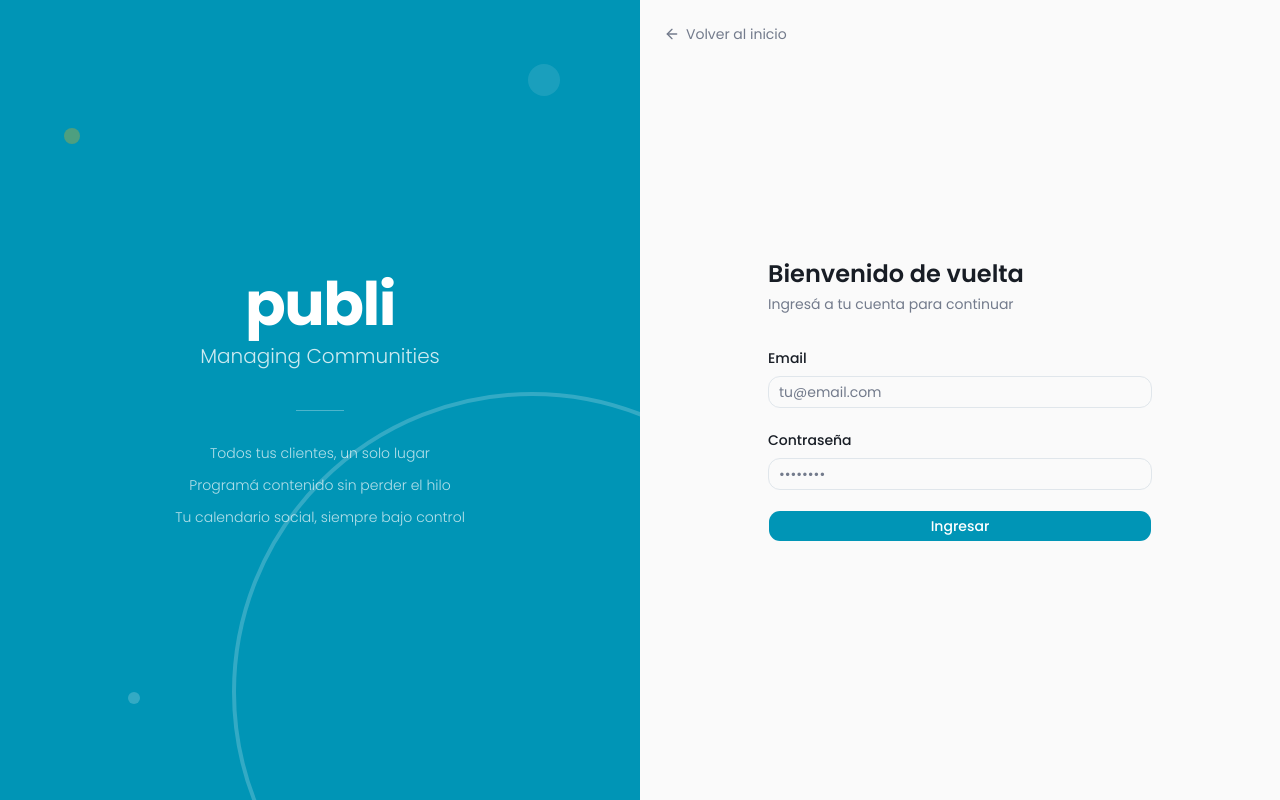
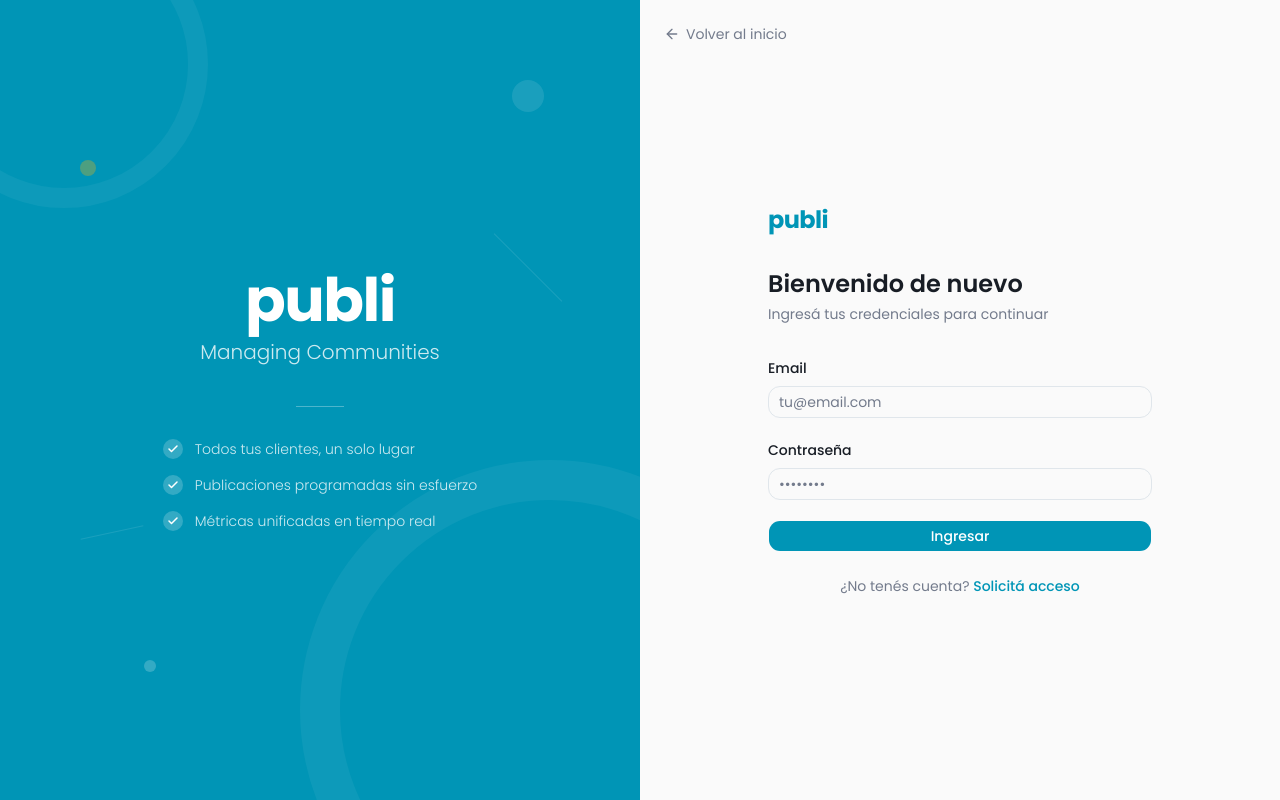
Before and after one commit to imelinc/publi---frontend, a Next.js app in the folder publi/: page /login in a window 1280 px wide. Built offline with nearby package versions, Linux system fonts and the light colour scheme.

Commit message:
Improve login page brand panel design
Refine left panel with better geometric decoration, replace plain text list with icon-checked value props, and polish layout alignment and spacing.

Made-with: Cursor

```diff
--- a/publi/src/app/(auth)/login/page.tsx
+++ b/publi/src/app/(auth)/login/page.tsx
@@ -1,27 +1,37 @@
 "use client"
 
 import { useRouter } from "next/navigation"
-import { ArrowLeft } from "lucide-react"
+import { ArrowLeft, Check } from "lucide-react"
 import { Button } from "@/components/ui/button"
 import { Input } from "@/components/ui/input"
 import { Label } from "@/components/ui/label"
 import { cn } from "@/lib/utils"
+
+const valueProps = [
+  "Todos tus clientes, un solo lugar",
+  "Publicaciones programadas sin esfuerzo",
+  "Métricas unificadas en tiempo real",
+]
 
 export default function LoginPage() {
   const router = useRouter()
 
   return (
     <div className="flex min-h-screen">
-      {/* Panel izquierdo — oculto en mobile */}
+
+      {/* ── Panel izquierdo (brand) ── */}
       <div className="hidden md:flex md:w-1/2 bg-primary relative overflow-hidden flex-col items-center justify-center px-12">
-        {/* Arco decorativo grande */}
-        <div className="absolute w-[600px] h-[600px] rounded-full border-4 border-white/20 -bottom-48 -right-48" />
-        {/* Círculos flotantes */}
-        <div className="absolute w-8 h-8 rounded-full bg-white/10 top-16 right-20" />
-        <div className="absolute w-4 h-4 rounded-full bg-accent/30 top-32 left-16" />
-        <div className="absolute w-3 h-3 rounded-full bg-white/20 bottom-24 left-32" />
 
-        {/* Contenido de marca */}
+        {/* Decoración geométrica */}
+        <div className="absolute w-[500px] h-[500px] rounded-full border-[40px] border-white/5 -bottom-40 -right-40" />
+        <div className="absolute w-72 h-72 rounded-full border-[20px] border-white/5 -top-20 -left-20" />
+        <div className="absolute w-8 h-8 rounded-full bg-white/10 top-20 right-24" />
+        <div className="absolute w-4 h-4 rounded-full bg-accent/30 top-40 left-20" />
+        <div className="absolute w-3 h-3 rounded-full bg-white/20 bottom-32 left-36" />
+        <div className="absolute w-24 h-px bg-white/10 top-1/3 right-16 rotate-45" />
+        <div className="absolute w-16 h-px bg-white/10 bottom-1/3 left-20 -rotate-12" />
+
+        {/* Contenido */}
         <div className="relative z-10 text-center">
           <h1 className="text-6xl font-bold text-white tracking-tight mb-2">
             publi
@@ -32,19 +42,26 @@ export default function LoginPage() {
 
           <div className="w-12 h-px bg-white/30 mx-auto mb-8" />
 
-          <ul className="space-y-3 text-white/70 text-sm font-light">
-            <li>Todos tus clientes, un solo lugar</li>
-            <li>Programá contenido sin perder el hilo</li>
-            <li>Tu calendario social, siempre bajo control</li>
+          <ul className="space-y-4 text-left">
+            {valueProps.map((text) => (
+              <li key={text} className="flex items-center gap-3">
+                <span className="flex-shrink-0 w-5 h-5 rounded-full bg-white/20 flex items-center justify-center">
+                  <Check className="w-3 h-3 text-white" strokeWidth={3} />
+                </span>
+                <span className="text-white/80 text-sm font-light">{text}</span>
+              </li>
+            ))}
           </ul>
         </div>
       </div>
 
-      {/* Panel derecho — formulario */}
+      {/* ── Panel derecho (formulario) ── */}
       <div className={cn(
-        "flex flex-col items-center justify-center",
-        "w-full md:w-1/2 bg-background px-8 relative"
+        "flex flex-col items-center justify-center relative",
+        "w-full md:w-1/2 bg-background px-8"
       )}>
+
+        {/* Volver al inicio */}
         <button
           onClick={() => router.push("/")}
           className="absolute top-6 left-6 flex items-center gap-1.5 text-sm text-muted-foreground hover:text-foreground transition-colors"
@@ -54,17 +71,18 @@ export default function LoginPage() {
         </button>
 
         <div className="w-full max-w-sm">
-          {/* Logo visible solo en mobile */}
-          <div className="md:hidden text-center mb-8">
-            <h1 className="text-4xl font-bold text-primary">publi</h1>
-            <p className="text-muted-foreground text-sm mt-1">Managing Communities</p>
+          {/* Logo */}
+          <div className="mb-8">
+            <span className="text-2xl font-bold text-primary tracking-tight">
+              publi
+            </span>
           </div>
 
           <h2 className="text-2xl font-semibold text-foreground mb-1">
-            Bienvenido de vuelta
+            Bienvenido de nuevo
           </h2>
           <p className="text-muted-foreground text-sm mb-8">
-            Ingresá a tu cuenta para continuar
+            Ingresá tus credenciales para continuar
           </p>
 
           <div className="space-y-5">
@@ -95,6 +113,13 @@ export default function LoginPage() {
               Ingresar
             </Button>
           </div>
+
+          <p className="text-center text-sm text-muted-foreground mt-6">
+            ¿No tenés cuenta?{" "}
+            <button className="text-primary hover:underline font-medium">
+              Solicitá acceso
+            </button>
+          </p>
         </div>
       </div>
     </div>
```
